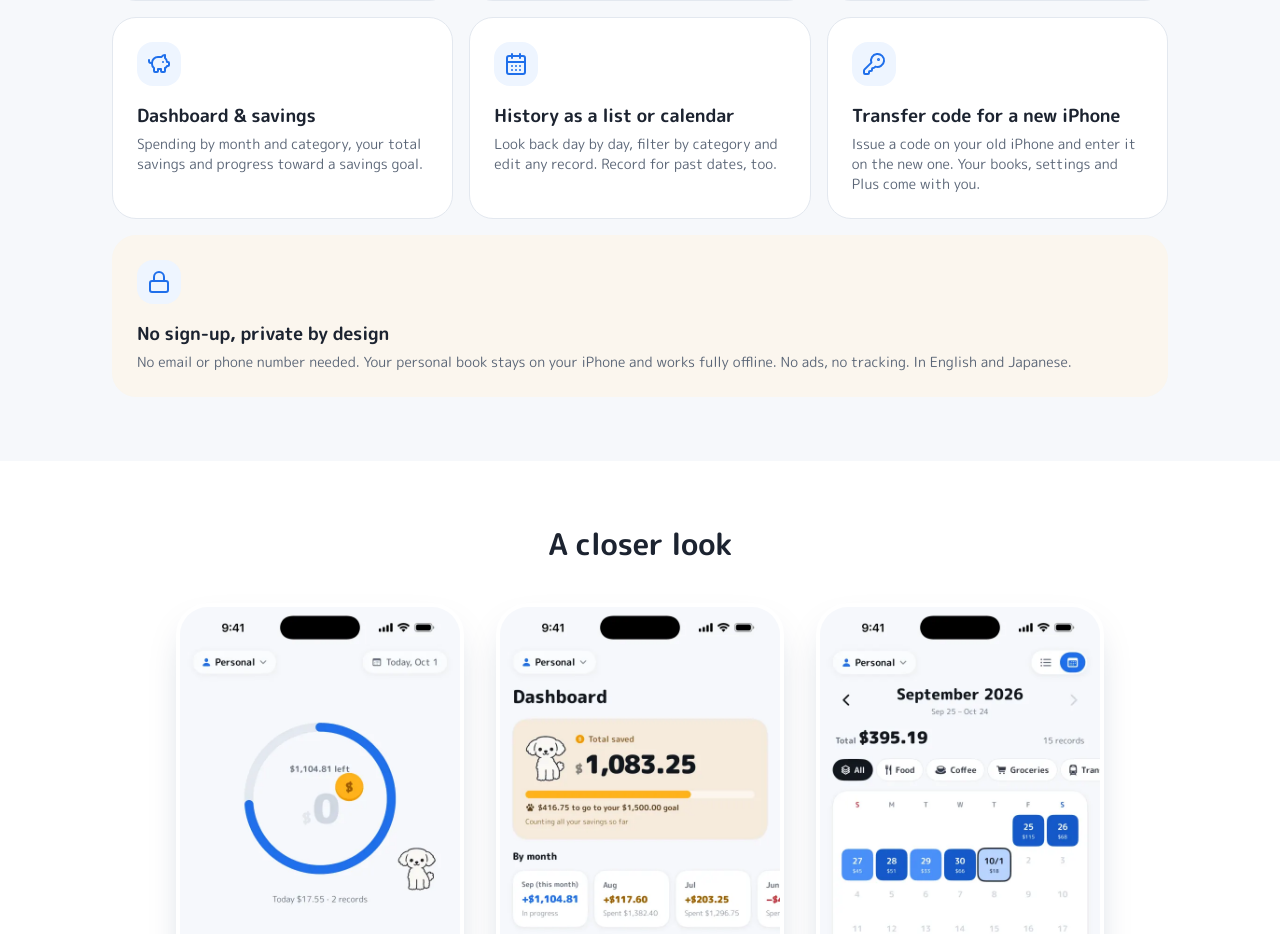
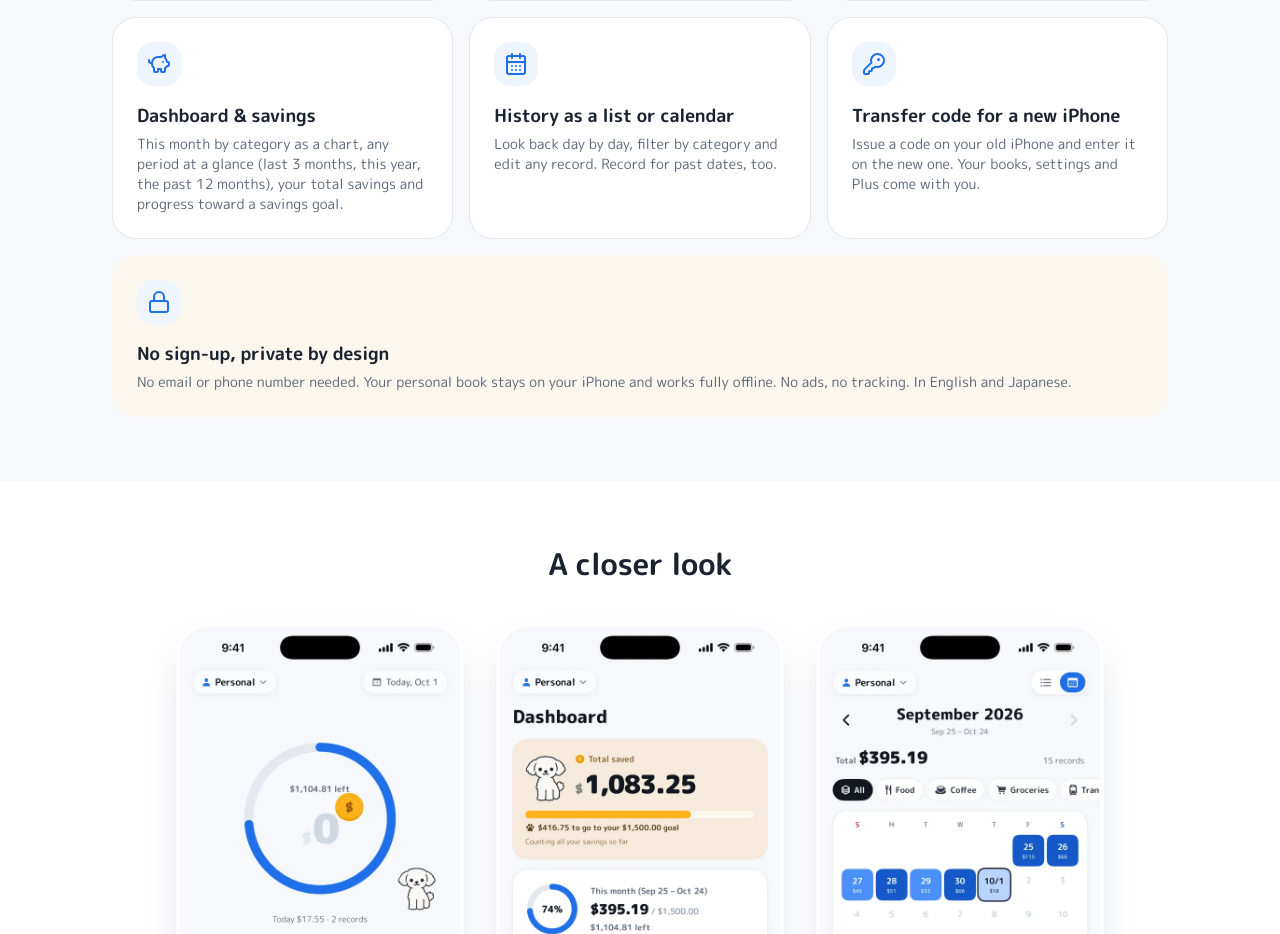
Before and after one commit to fmyaaaaaaa/bluedoghub.com, a Next.js app: page /products/alcoin in a window 1280 px wide. Shown: the part 1260-2194 px from the top of the page. Built offline with nearby package versions, Linux system fonts and the light colour scheme; no server answers.

Commit message:
feat(alcoin): the dashboard image and text show the category chart and 期間で見る (2.1.0)

```diff
--- a/app/products/alcoin/_components/AlcoinLanding.tsx
+++ b/app/products/alcoin/_components/AlcoinLanding.tsx
@@ -65,7 +65,7 @@ const content = {
       {
         icon: PiggyBank,
         title: "Dashboard & savings",
-        body: "Spending by month and category, your total savings and progress toward a savings goal.",
+        body: "This month by category as a chart, any period at a glance (last 3 months, this year, the past 12 months), your total savings and progress toward a savings goal.",
       },
       {
         icon: CalendarDays,
@@ -88,7 +88,7 @@ const content = {
       { src: "/alcoin-celebration-en.webp", alt: "A coin flying to the dog right after recording an expense" },
       {
         src: "/alcoin-dashboard-en.webp",
-        alt: "Dashboard with total savings, a savings goal and spending by category",
+        alt: "Dashboard with total savings, a savings goal, this month's budget and a chart of spending by category",
       },
       { src: "/alcoin-history-calendar-en.webp", alt: "History shown as a calendar with daily totals" },
     ],
@@ -322,7 +322,7 @@ const content = {
       {
         icon: PiggyBank,
         title: "ダッシュボードと貯金",
-        body: "月ごと・カテゴリ別の支出に、これまでの貯金と貯金目標までの道のり。",
+        body: "今月のカテゴリ別を円グラフで。過去3か月・今年・過去1年など、好きな期間の支出もまとめて見られます。これまでの貯金と貯金目標までの道のりも。",
       },
       {
         icon: CalendarDays,
@@ -343,7 +343,7 @@ const content = {
     screenshotsTitle: "アプリの画面",
     screenshots: [
       { src: "/alcoin-celebration-ja.webp", alt: "記録した直後、コインが犬のところへ飛んでいく画面" },
-      { src: "/alcoin-dashboard-ja.webp", alt: "これまでの貯金、貯金目標、カテゴリ別の支出を表示するダッシュボード" },
+      { src: "/alcoin-dashboard-ja.webp", alt: "これまでの貯金、貯金目標、今月の予算、カテゴリ別の円グラフを表示するダッシュボード" },
       { src: "/alcoin-history-calendar-ja.webp", alt: "日ごとの合計を表示するカレンダー表示の履歴" },
     ],
     sharedTitle: "家族や仲間と、共有家計簿",
```
Also changed, not shown: public/alcoin-dashboard-en.webp, public/alcoin-dashboard-ja.webp.
